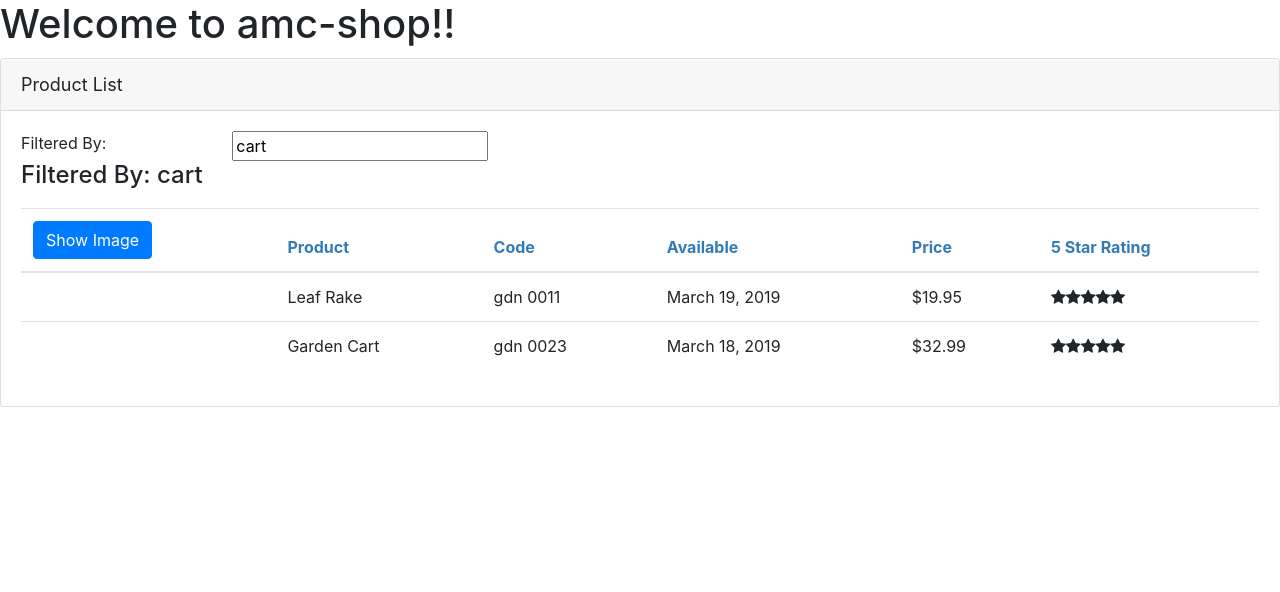
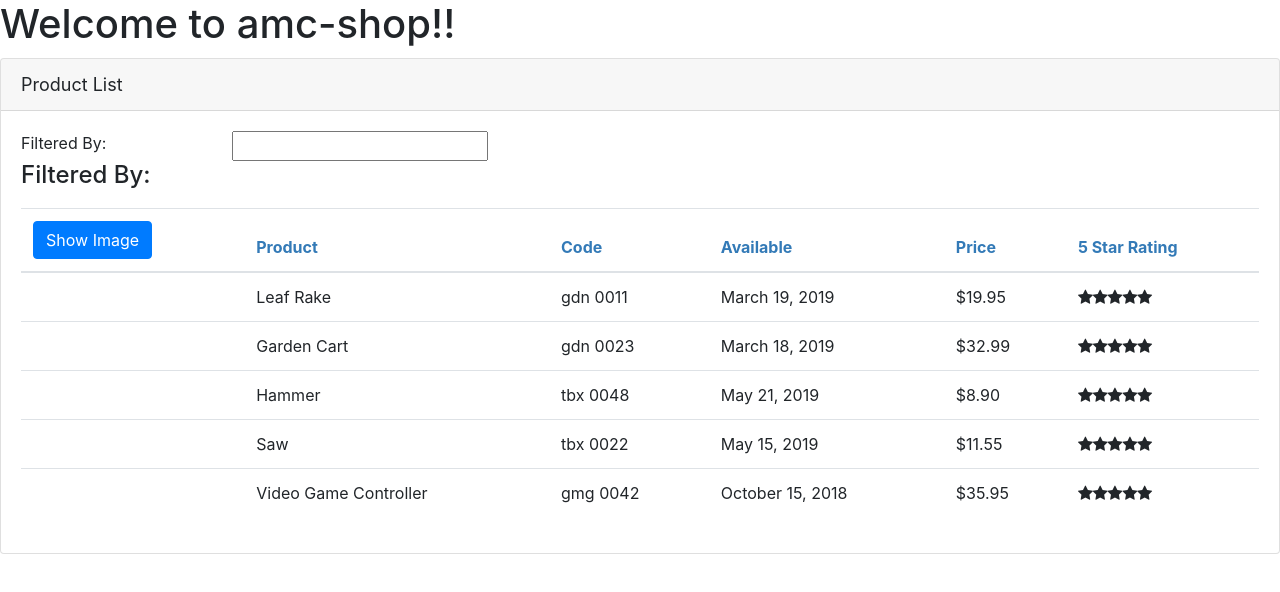
Before and after one commit to chiraranw/amc-shop, an Angular app: page / in a window 1280 px wide. Shown: the top 592 px of the page. Built offline with nearby package versions, Linux system fonts and the light colour scheme.

Commit message:
Service plus Http

```diff
--- a/angular.json
+++ b/angular.json
@@ -19,15 +19,9 @@
             "polyfills": "src/polyfills.ts",
             "tsConfig": "tsconfig.app.json",
             "aot": true,
-            "assets": [
-              "src/favicon.ico",
-              "src/assets"
-            ],
-            "styles": [
-              "src/styles.css"
-            ],
-            "scripts": [
-            ]
+            "assets": ["src/favicon.ico", "src/assets"],
+            "styles": ["src/styles.css"],
+            "scripts": []
           },
           "configurations": {
             "production": {
@@ -84,13 +78,8 @@
             "polyfills": "src/polyfills.ts",
             "tsConfig": "tsconfig.spec.json",
             "karmaConfig": "karma.conf.js",
-            "assets": [
-              "src/favicon.ico",
-              "src/assets"
-            ],
-            "styles": [
-              "src/styles.css"
-            ],
+            "assets": ["src/favicon.ico", "src/assets", "src/api"],
+            "styles": ["src/styles.css"],
             "scripts": []
           }
         },
@@ -102,9 +91,7 @@
               "tsconfig.spec.json",
               "e2e/tsconfig.json"
             ],
-            "exclude": [
-              "**/node_modules/**"
-            ]
+            "exclude": ["**/node_modules/**"]
           }
         },
         "e2e": {
@@ -120,6 +107,7 @@
           }
         }
       }
-    }},
+    }
+  },
   "defaultProject": "amc-shop"
 }
--- a/src/app/app.module.ts
+++ b/src/app/app.module.ts
@@ -1,6 +1,7 @@
 import { BrowserModule } from '@angular/platform-browser';
 import { NgModule } from '@angular/core';
 import { FormsModule } from '@angular/forms';
+import { HttpClientModule } from '@angular/common/http';
 
 import { AppComponent } from './app.component';
 import { ProductListComponent } from './products/product-list/product-list.component';
@@ -14,7 +15,7 @@ import { StarComponent } from './shared/star/star.component';
     ConvertToSpacesPipe,
     StarComponent,
   ],
-  imports: [BrowserModule, FormsModule],
+  imports: [BrowserModule, FormsModule, HttpClientModule],
   providers: [],
   bootstrap: [AppComponent],
 })
--- a/src/app/products/product-list/product-list.component.ts
+++ b/src/app/products/product-list/product-list.component.ts
@@ -1,5 +1,6 @@
 import { Component, OnInit } from '@angular/core';
 import { IProdcut } from '../dtos/product';
+import { ProductService } from 'src/app/shared/services/product.service';
 
 @Component({
   selector: 'amc-product-list',
@@ -12,6 +13,7 @@ export class ProductListComponent implements OnInit {
   public imageMargin: number = 2;
   public showImage: boolean = false;
   private _productFilter: string;
+  error: any;
   public get productFilter(): string {
     return this._productFilter;
   }
@@ -23,34 +25,19 @@ export class ProductListComponent implements OnInit {
   }
 
   public filteredProducts: IProdcut[];
-  public products: IProdcut[] = [
-    {
-      productId: 1,
-      productName: 'Leaf Rake',
-      productCode: 'GDN-0011',
-      releaseDate: 'March 19, 2019',
-      description: 'Leaf rake with 48-inch wooden handle.',
-      price: 19.95,
-      starRating: 3.2,
-      imageUrl: 'assets/images/leaf_rake.png',
-    },
-    {
-      productId: 2,
-      productName: 'Garden Cart',
-      productCode: 'GDN-0023',
-      releaseDate: 'March 18, 2019',
-      description: '15 gallon capacity rolling garden cart',
-      price: 32.99,
-      starRating: 4.2,
-      imageUrl: 'assets/images/garden_cart.png',
-    },
-  ];
-  constructor() {
-    this.productFilter = 'cart';
-    this.filteredProducts = this.products;
+  public products: IProdcut[] = [];
+
+  constructor(private productSvc: ProductService) {}
+
+  ngOnInit(): void {
+    this.productSvc.getProducts().subscribe({
+      next: (products) => {
+        this.products = products;
+        this.filteredProducts = this.products;
+      },
+      error: (err) => (this.error = err),
+    });
   }
-
-  ngOnInit(): void {}
 
   public toggleImage(): void {
     this.showImage = !this.showImage;
--- /dev/null
+++ b/src/app/shared/services/product.service.ts
@@ -0,0 +1,26 @@
+import { Injectable } from '@angular/core';
+import { IProdcut } from 'src/app/products/dtos/product';
+import { HttpClient, HttpErrorResponse } from '@angular/common/http';
+import { Observable, throwError } from 'rxjs';
+import { tap, catchError } from 'rxjs/operators';
+
+@Injectable({
+  providedIn: 'root',
+})
+export class ProductService {
+  private baseUrl: string = '/assets/api/products/products.json';
+
+  constructor(private http: HttpClient) {}
+
+  getProducts(): Observable<IProdcut[]> {
+    return this.http.get<IProdcut[]>(this.baseUrl).pipe(
+      tap((data) => console.log('All :', JSON.stringify(data))),
+      catchError(this.handleError)
+    );
+  }
+
+  private handleError(err: HttpErrorResponse) {
+    console.log('Error :', err);
+    return throwError(err);
+  }
+}
--- /dev/null
+++ b/src/assets/api/products/products.json
@@ -0,0 +1,52 @@
+[
+  {
+    "productId": 1,
+    "productName": "Leaf Rake",
+    "productCode": "GDN-0011",
+    "releaseDate": "March 19, 2019",
+    "description": "Leaf rake with 48-inch wooden handle.",
+    "price": 19.95,
+    "starRating": 3.2,
+    "imageUrl": "assets/images/leaf_rake.png"
+  },
+  {
+    "productId": 2,
+    "productName": "Garden Cart",
+    "productCode": "GDN-0023",
+    "releaseDate": "March 18, 2019",
+    "description": "15 gallon capacity rolling garden cart",
+    "price": 32.99,
+    "starRating": 4.2,
+    "imageUrl": "assets/images/garden_cart.png"
+  },
+  {
+    "productId": 5,
+    "productName": "Hammer",
+    "productCode": "TBX-0048",
+    "releaseDate": "May 21, 2019",
+    "description": "Curved claw steel hammer",
+    "price": 8.9,
+    "starRating": 4.8,
+    "imageUrl": "assets/images/hammer.png"
+  },
+  {
+    "productId": 8,
+    "productName": "Saw",
+    "productCode": "TBX-0022",
+    "releaseDate": "May 15, 2019",
+    "description": "15-inch steel blade hand saw",
+    "price": 11.55,
+    "starRating": 3.7,
+    "imageUrl": "assets/images/saw.png"
+  },
+  {
+    "productId": 10,
+    "productName": "Video Game Controller",
+    "productCode": "GMG-0042",
+    "releaseDate": "October 15, 2018",
+    "description": "Standard two-button video game controller",
+    "price": 35.95,
+    "starRating": 4.6,
+    "imageUrl": "assets/images/xbox-controller.png"
+  }
+]
```
Also changed, not shown: 1 other file (tests, documents, lock files or other folders).
